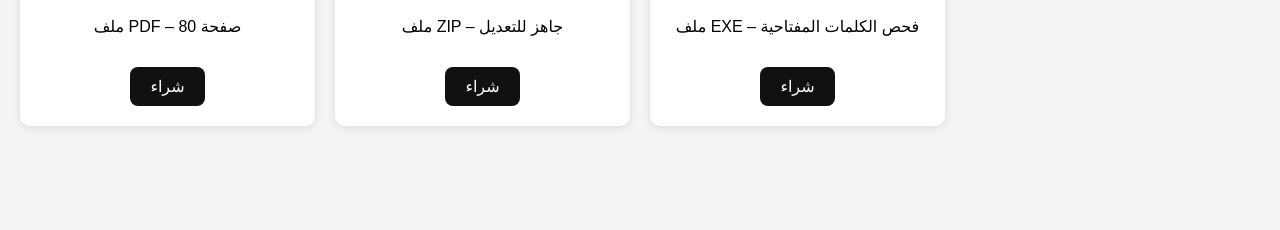
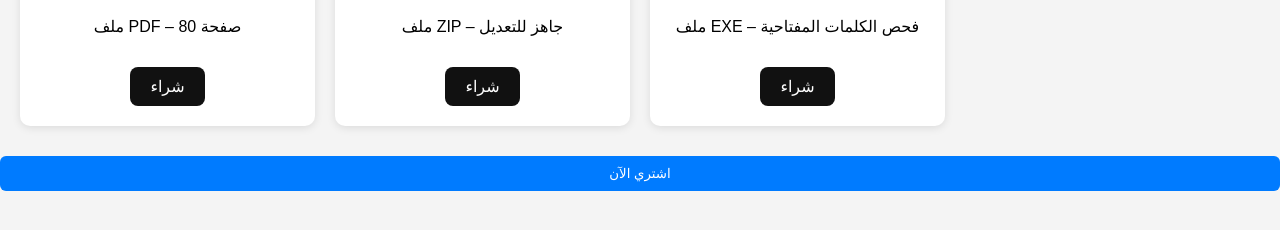
Before and after one commit to retag252025-prog/digital-store, a plain HTML site: page products.html in a window 1280 px wide. Shown: the part 344-574 px from the top of the page. Drawn offline with Linux system fonts and the light colour scheme.

Commit message:
Update products.html

```diff
--- a/products.html
+++ b/products.html
@@ -76,3 +76,15 @@
 
 </body>
 </html>
+<button onclick="window.location.href='/payment.html'"
+style="
+background:#007bff;
+color:#fff;
+padding:10px 15px;
+border:none;
+border-radius:6px;
+cursor:pointer;
+width:100%;
+margin-top:10px;">
+اشتري الآن
+</button>
```
